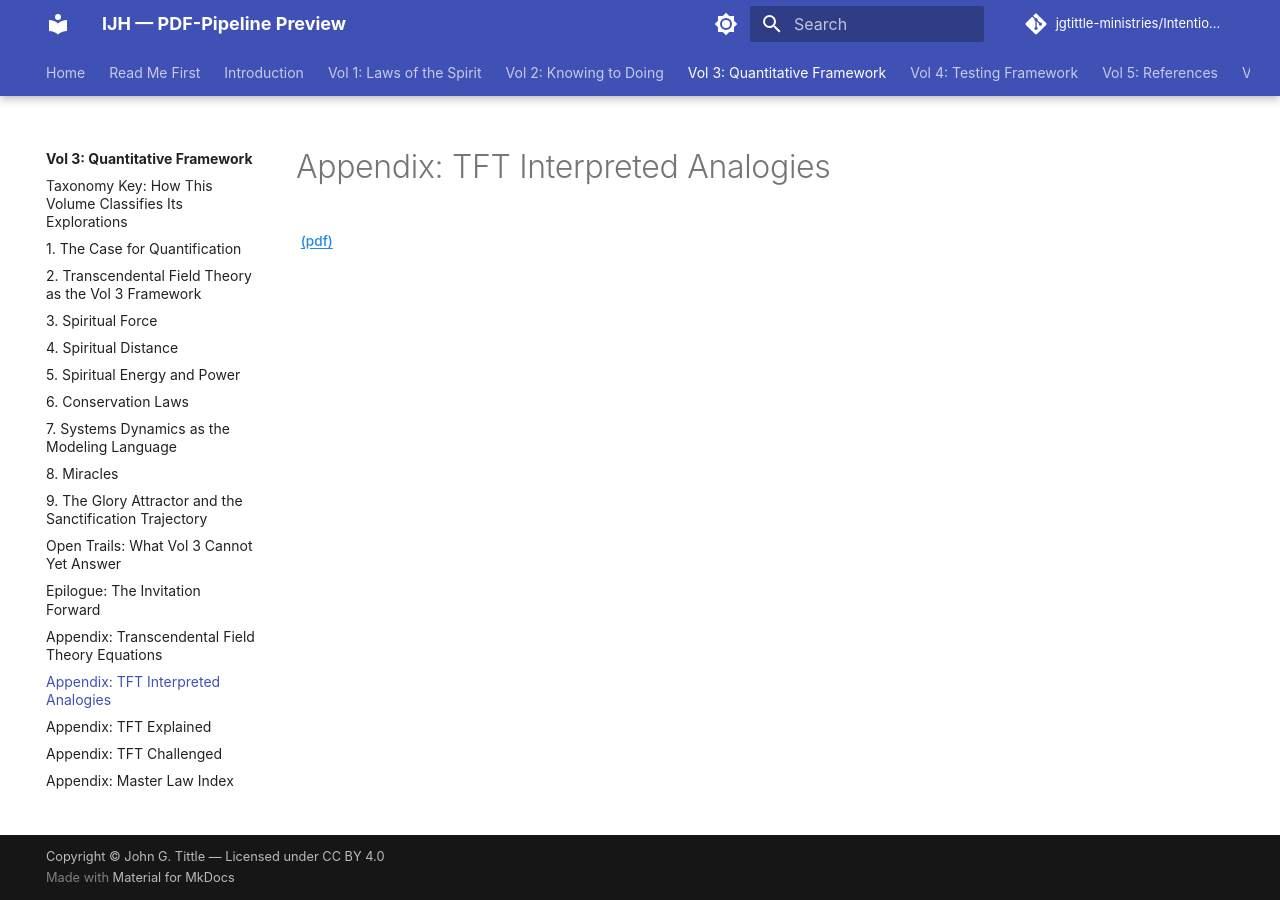
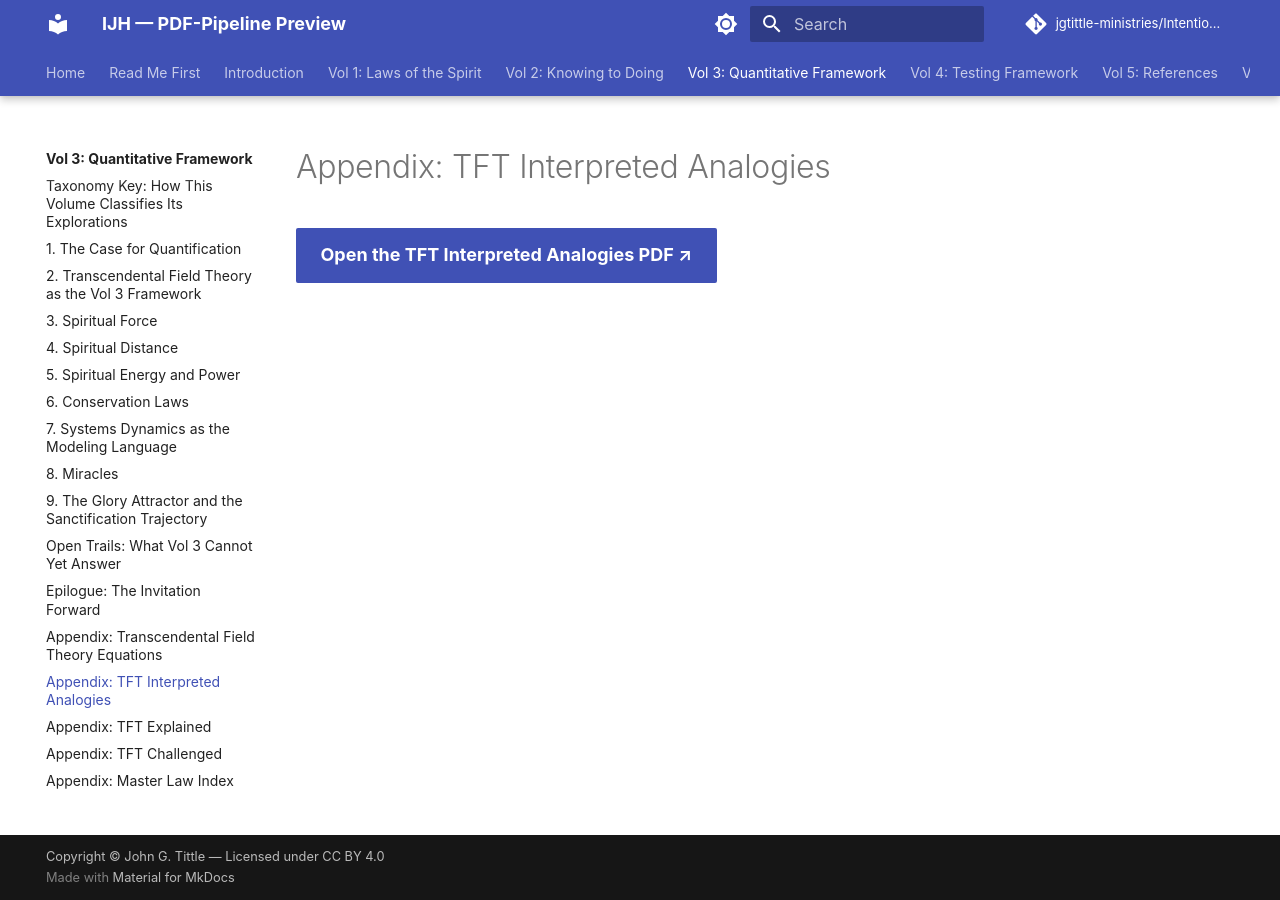
Before and after one commit to jgtittle-ministries/Intentional-Journey-of-the-Heart-dev, an MkDocs documentation site: the page built from docs/volume-3-quantitative-framework/appendix-tft-interpreted-analogies.md, in a window 1280 px wide. Built offline with MkDocs 1.6.1 and Material for MkDocs 9.7.7, drawn with Linux system fonts in a browser that asks for light colours; some web fonts are replaced; comment, search, counter and statistics services are not loaded.

Commit message:
Vol 3: render TFT PDF links as prominent button call-to-action
The four Vol 3 TFT appendices now exist as standalone PDF-viewer
pages, so the small inline `(pdf)` suffix used in Vol 5 is too
easy to miss. Switches each link to Material's `.md-button
.md-button--primary` styling with explicit "Open the … PDF" text,
and adds an `a.pdf-popup.md-button` override in pdf-popup.css so
the popup-link styles don't shrink the button text. JS binding
still triggers off `.pdf-popup`, so the in-page modal viewer
continues to work.

Co-Authored-By: Claude Opus 4.7 <noreply@anthropic.com>

```diff
--- a/docs/extra/pdf-popup.css
+++ b/docs/extra/pdf-popup.css
@@ -21,6 +21,26 @@ a.pdf-popup:focus {
 [data-md-color-scheme="slate"] a.pdf-popup:hover,
 [data-md-color-scheme="slate"] a.pdf-popup:focus {
   color: #90caf9;
+}
+
+/* Button-style popup link — used when the popup link is the primary
+   call-to-action on a page (e.g. Vol 3 TFT appendices). Combine with
+   Material's `.md-button` / `.md-button--primary` to render as a button. */
+a.pdf-popup.md-button {
+  margin-left: 0;
+  font-size: 0.9rem;
+  font-weight: 700;
+  text-decoration: none;
+  white-space: normal;
+  display: inline-block;
+  padding: 0.625em 1.25em;
+}
+a.pdf-popup.md-button:hover,
+a.pdf-popup.md-button:focus {
+  text-decoration: none;
+}
+[data-md-color-scheme="slate"] a.pdf-popup.md-button {
+  color: inherit;
 }
 
 /* Modal container */
--- a/docs/volume-3-quantitative-framework/appendix-tft-interpreted-analogies.md
+++ b/docs/volume-3-quantitative-framework/appendix-tft-interpreted-analogies.md
@@ -6,4 +6,4 @@ source: "IJH_Vol3_v5_6_1_1.pdf"
 
 # Appendix: TFT Interpreted Analogies
 
-[(pdf)](source-pdfs/tft-interpreted-analogies.pdf){: .pdf-popup data-pdf-label="TFT — Interpreted Analogies" }
+[Open the TFT Interpreted Analogies PDF ↗](source-pdfs/tft-interpreted-analogies.pdf){: .md-button .md-button--primary .pdf-popup data-pdf-label="TFT — Interpreted Analogies" }
```
Also changed, not shown: docs/volume-3-quantitative-framework/appendix-tft-challenged.md (+1 -1 lines), docs/volume-3-quantitative-framework/appendix-tft-explained.md (+1 -1 lines), docs/volume-3-quantitative-framework/appendix-transcendental-field-theory-equations.md (+1 -1 lines).
